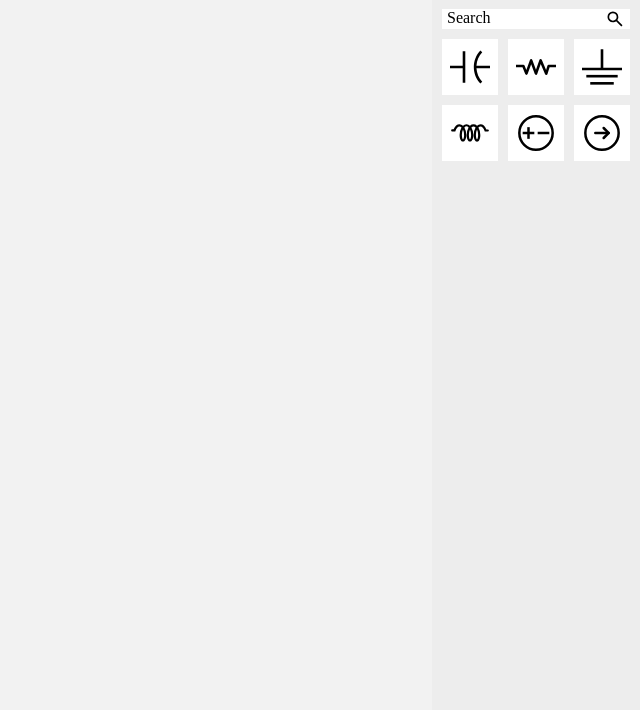
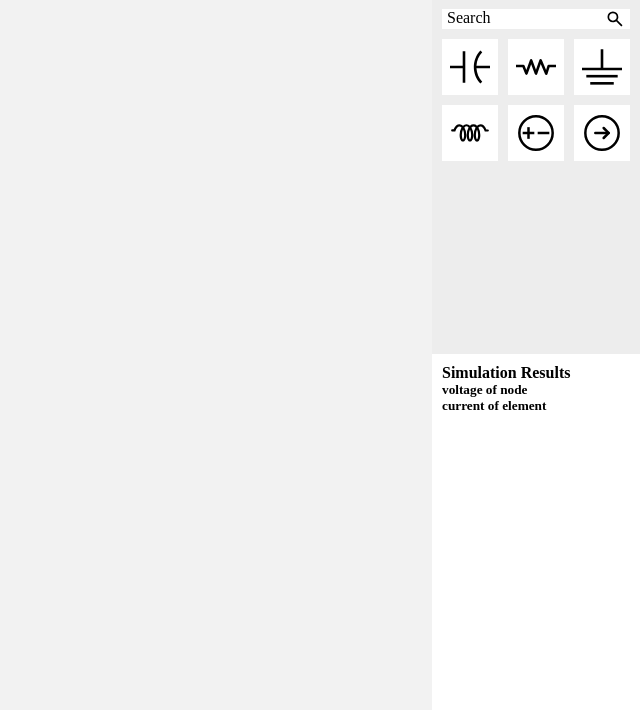
Before and after one commit to eee-graduation-project/circuit-simulation, a Django app: page /home/ in a window 1280 px wide. Shown: the part 90-800 px from the top of the page, without its empty margins (640-1280 px from the left). Run offline with Django 5.2, Linux system fonts and the light colour scheme; data that the repository does not hold is empty; parts of the project's set-up code (start-up, migrations or seed data) failed here and were passed over.

Commit message:
✨: 결과화면 추가

```diff
--- a/home/static/css/style.css
+++ b/home/static/css/style.css
@@ -91,13 +91,17 @@ body {
   background-color: #F2F2F2;
   width: 100%;
 }
+.rightside {
+  background-color: #EDEDED;
+  max-width: 210px;
+}
 .library {
   display: flex;
   gap: 10px;
   background-color: #EDEDED;
   width: fit-content;
   flex-direction: column;
-  height: 100%;
+  height: 50%;
   padding: 10px;
   gap: 10px;
 }
@@ -147,9 +151,23 @@ body {
 
 /* cursor */
 .probe_voltage {
-  cursor: url('/static/images/probe.svg'), auto;
+  cursor: url('/static/images/probe-voltage.svg'), auto;
 }
 
 .probe_current {
-  cursor: url('/static/images/probe.svg'), auto;
+  cursor: url('/static/images/probe-current.svg'), auto;
 }
+
+/* result */
+.result {
+  /* display: flex; */
+  gap: 10px;
+  background-color: #FFFFFF;
+  /* width: fit-content; */
+  flex-direction: column;
+  height: 50%;
+  padding: 10px;
+  /* gap: 10px; */
+  word-wrap: break-word;
+  word-break: break-all;
+}
--- a/home/static/js/api.js
+++ b/home/static/js/api.js
@@ -1,9 +1,10 @@
-import {getCookie} from "./utils.js";
-import {getData} from "./data.js";
+import {getCookie, getSVGCoordinates} from "./utils.js";
+import {getData, getNodeNum} from "./data.js";
 
 const componentId = {};
 const nodeId = {};
 
+const board = document.querySelector('.board');
 const button = document.querySelector('button');
 button.addEventListener('click', () => {
   postSimulate()
@@ -49,7 +50,36 @@ const postConnection = async (duplicatedInfos) => {
 
 const getSimulate = async (boardId, groundNodeNum) => {
   const url = `/api/simulation?` + new URLSearchParams({boardId, groundNodeNum}).toString();
-  await requestAPI('GET', url);
+  const data = await requestAPI('GET', url);
+  const voltageList = document.querySelector('.result__voltage_list');
+  const currentList = document.querySelector('.result__current_list');
+  Object.entries(data.result_node).forEach(([key, value]) => {
+    const listItem = document.createElement('li');
+    listItem.textContent = `node${key}: ${value}V`;
+    voltageList.appendChild(listItem);
+  })
+  Object.entries(data.result_current).forEach(([key, value]) => {
+    const listItem = document.createElement('li');
+    listItem.textContent = `${key}: ${value}A`;
+    currentList.appendChild(listItem);
+  })
+
+  const voltageProbes = document.querySelectorAll('.line__probe_voltage');
+  voltageProbes.forEach((voltageProbe) => {
+    const wireNum = voltageProbe.getAttribute('connectedWireNum');
+    const nodeNum = getNodeNum(wireNum);
+    const x = voltageProbe.getAttribute('x');
+    const y = voltageProbe.getAttribute('y');
+
+    const nodeName = document.createElementNS('http://www.w3.org/2000/svg', 'text');
+    nodeName.setAttribute('x', Number(x)+10);
+    nodeName.setAttribute('y', Number(y)+40);
+    nodeName.setAttribute('font-size', '12');
+    nodeName.setAttribute('font-weight', 'bold');
+    nodeName.setAttribute('fill', '#FF4C4C');
+    nodeName.textContent = `node${nodeNum}: ${data.result_node[nodeNum]}V`;
+    board.appendChild(nodeName);
+  })
 }
 
 const requestAPI = async (method, url, data) => {
--- a/home/static/js/data.js
+++ b/home/static/js/data.js
@@ -34,6 +34,11 @@ const node2wire = {};
 let nodeNum = 1;
 let groundNodeNum = null;
 
+export const getNodeNum = (wireNum) => {
+  console.log(`wireNum ${wireNum}`)
+  console.log(wire2node);
+  return wire2node[wireNum];
+}
 export const getData = () => {
   return circuitData.getData();
 }
--- a/home/templates/home/index.html
+++ b/home/templates/home/index.html
@@ -45,6 +45,7 @@
   </div>
   <div class="content">
     <svg class="board"></svg>
+    <div class="rightside">
     <div class="library">
       <div class="library__search">
         <div class="library__search__area">
@@ -63,6 +64,14 @@
         </ul>
       </div>
     </div>
+    <div class="result">
+      <h4>Simulation Results</h4>
+      <h5>voltage of node</h5>
+      <ul class="result__voltage_list"></ul>
+      <h5>current of element</h5>
+      <ul class="result__current_list"></ul>
+    </div>
+    </div>
   </div>
   <script>
     window.boardId = "{{board_id}}";
--- a/home/views.py
+++ b/home/views.py
@@ -86,9 +86,12 @@ def simulate_circuit(request):
         net.append(node_num)
       net.append(float(component.value[:-1]))
       netlist.append(net)
-    response_data = calculate_simulation(netlist)
-    print(response_data)
-    return Response(response_data, status=status.HTTP_200_OK)
+
+    [result_source, result_node] = calculate_simulation(netlist)
+    transformed_result_source = {element: round(current, 3) for element, _, current in result_source}
+    transformed_result_node = {node: round(value, 3) for node, value in result_node}
+
+    return Response({'result_current' : transformed_result_source, 'result_node' : transformed_result_node}, status=status.HTTP_200_OK)
 # def test_example(request):
 #   if request.method != 'POST':
 #     return
```
